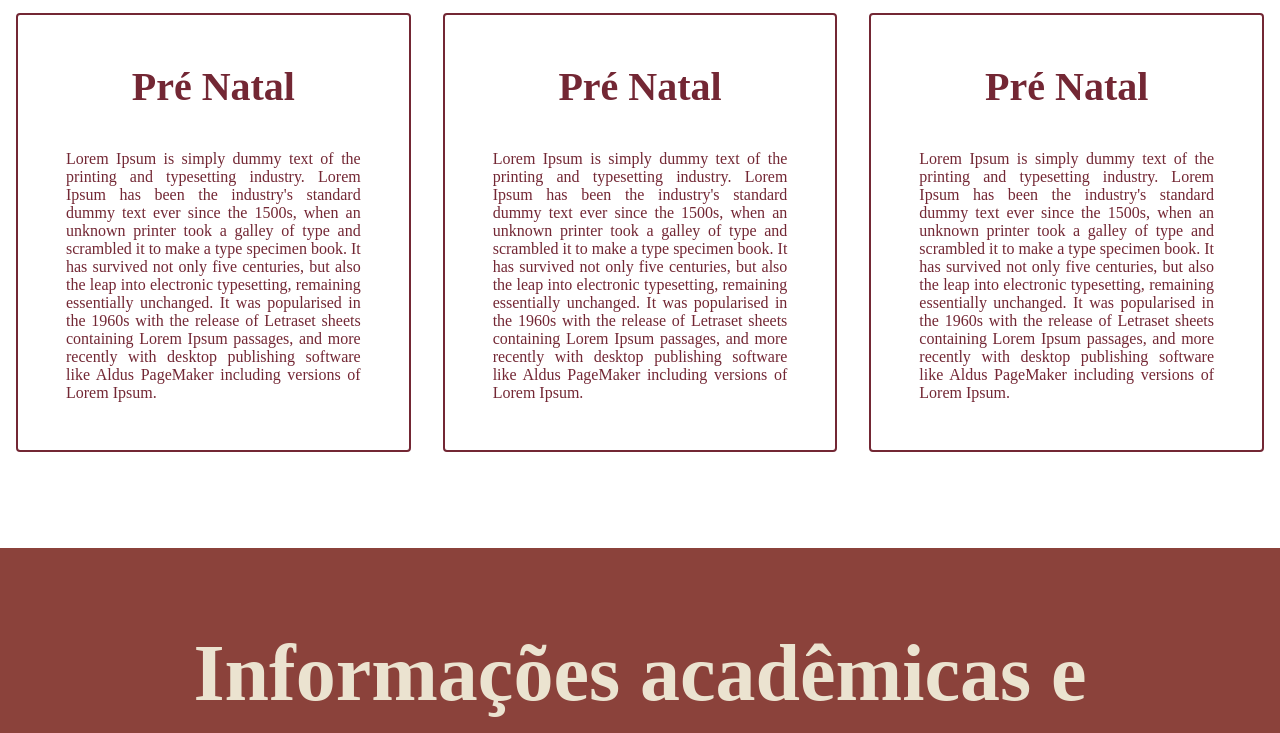
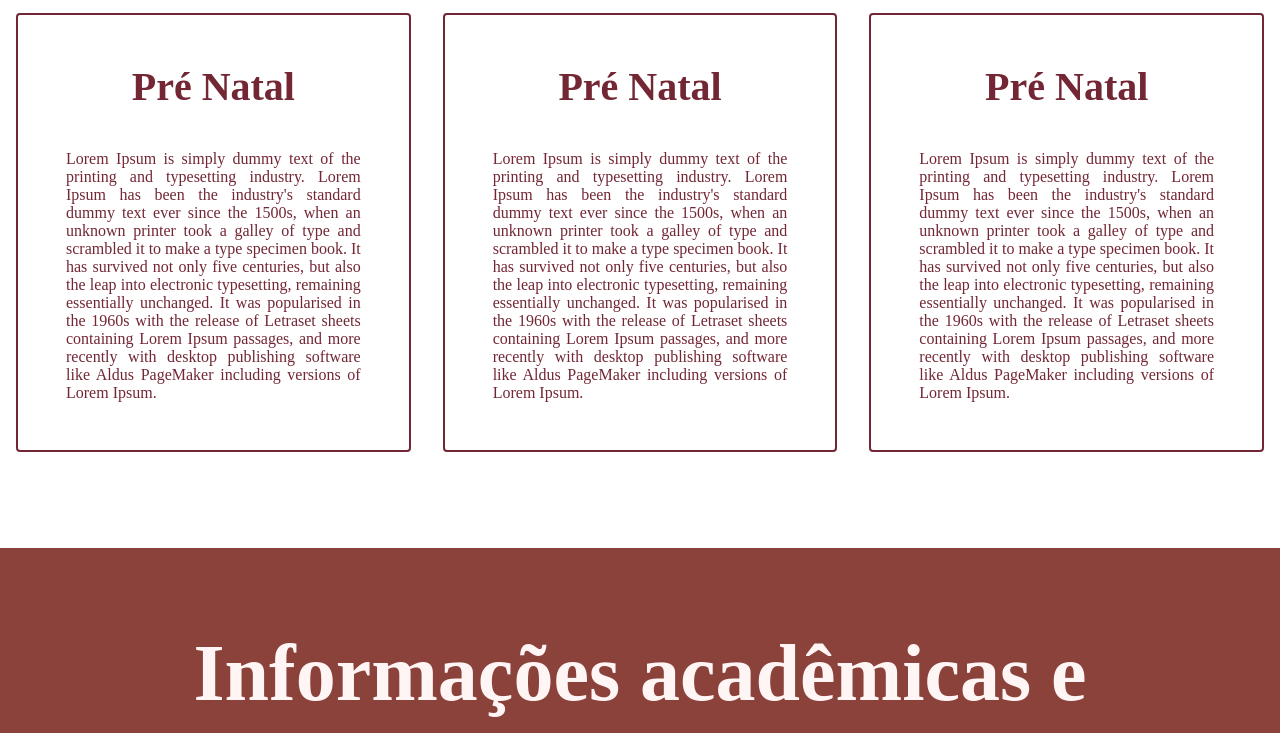
Before and after one commit to lllippe/site-leda, a plain HTML site: page index.html in a window 1280 px wide. Shown: the part 925-1658 px from the top of the page. Drawn offline with nearby package versions, Linux system fonts and the light colour scheme; a web font is replaced by a local one.

Commit message:
Add files via upload

```diff
--- a/styles/style.css
+++ b/styles/style.css
@@ -25,7 +25,7 @@
     --color-nine: #DB978E;
     --color-ten: #D9A597;
     --color-eleven: #CEBEBE;
-    --color-twelve: #EBE3D0;
+    --color-twelve: #fff5f5;/*#EBE3D0;*/
     --color-thirteen: #D6B9B3;
     --color-fourteen: #A26769;
     --color-fifthteen: #6E2E46;
```
